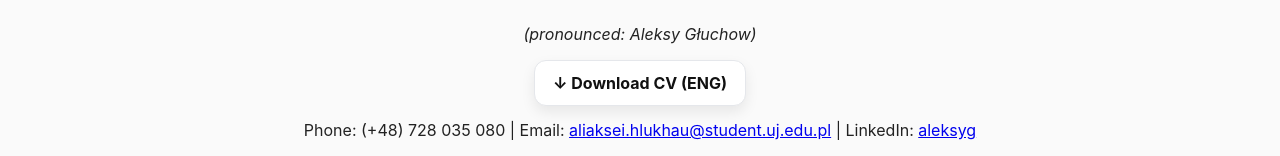
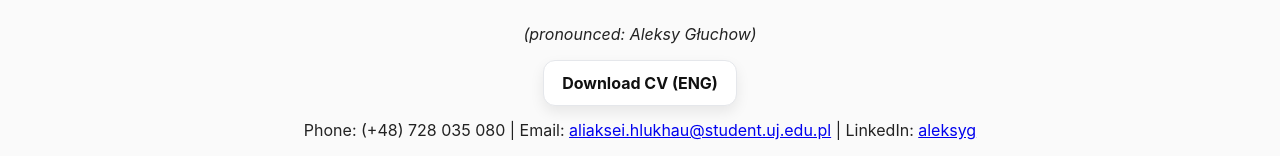
Before and after one commit to aleksygluchow/project03, a Next.js app: page /cv in a window 1280 px wide. Shown: the part 164-320 px from the top of the page. Built offline with nearby package versions, Linux system fonts and the light colour scheme.

Commit message:
add pdf cv

```diff
--- a/src/pages/cv.js
+++ b/src/pages/cv.js
@@ -31,7 +31,7 @@ export default function CV() {
     rel="noopener noreferrer"
     className="btn-soft"
   >
-    ↓  Download CV (ENG)
+    Download CV (ENG)
   </a>
 </div>
 
```
